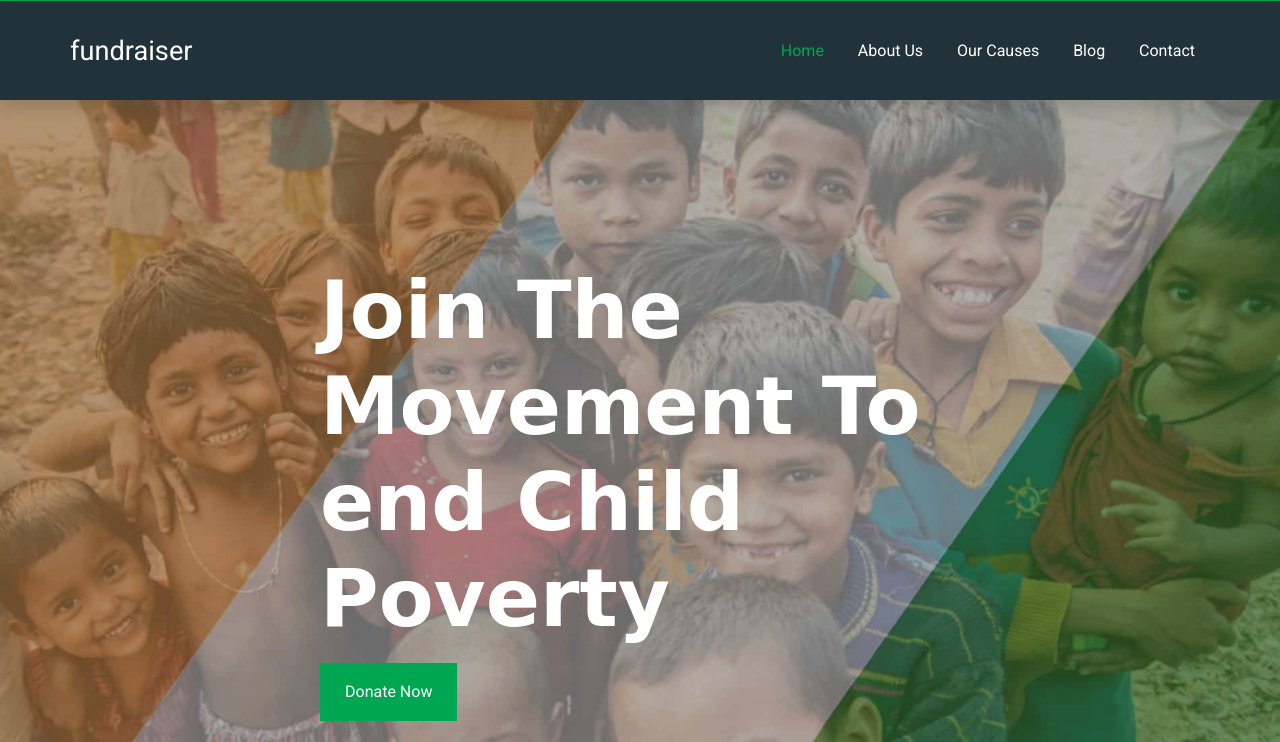
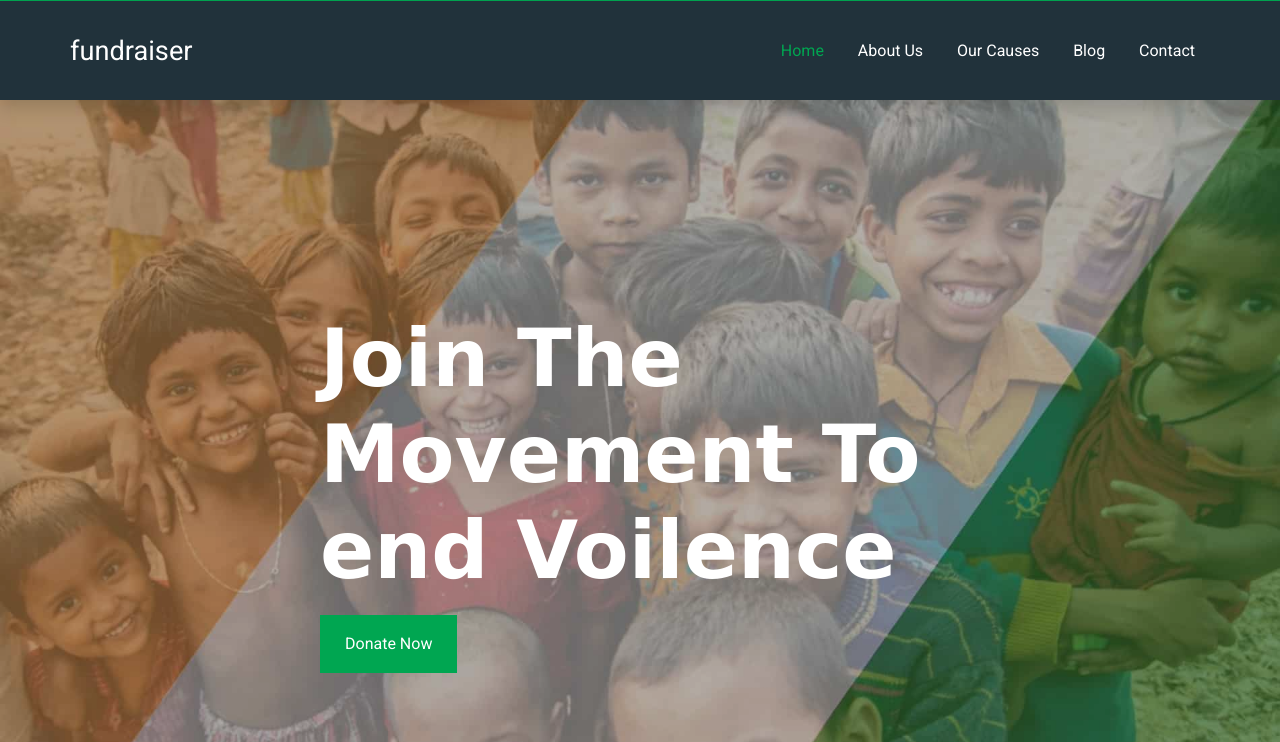
Before and after one commit to matrifoundation/matrifoundation.github.io, a plain HTML site: page index.html in a window 1280 px wide. Shown: the part 58-800 px from the top of the page. Drawn offline with Linux system fonts and the light colour scheme; files whose address does not match are found by name; a web font is replaced by a local one.

Commit message:
changed tagline

```diff
--- a/index.html
+++ b/index.html
@@ -2,7 +2,7 @@
 <html lang="en">
 
 <head>
-  <title>Fundraiser &mdash; Website Template by Colorlib</title>
+  <title>Matri Foundation -</title>
   <meta charset="utf-8">
   <meta name="viewport" content="width=device-width, initial-scale=1, shrink-to-fit=no">
 
@@ -96,7 +96,7 @@
 
 
       <div class="box-92819">
-        <h1 class="text-white mb-3">Join The Movement To end Child Poverty</h1>
+        <h1 class="text-white mb-3">Join The Movement To end Voilence</h1>
         <p><a href="#" class="btn btn-primary py-3 px-4 rounded-0">Donate Now</a></p>
       </div>
 
```
